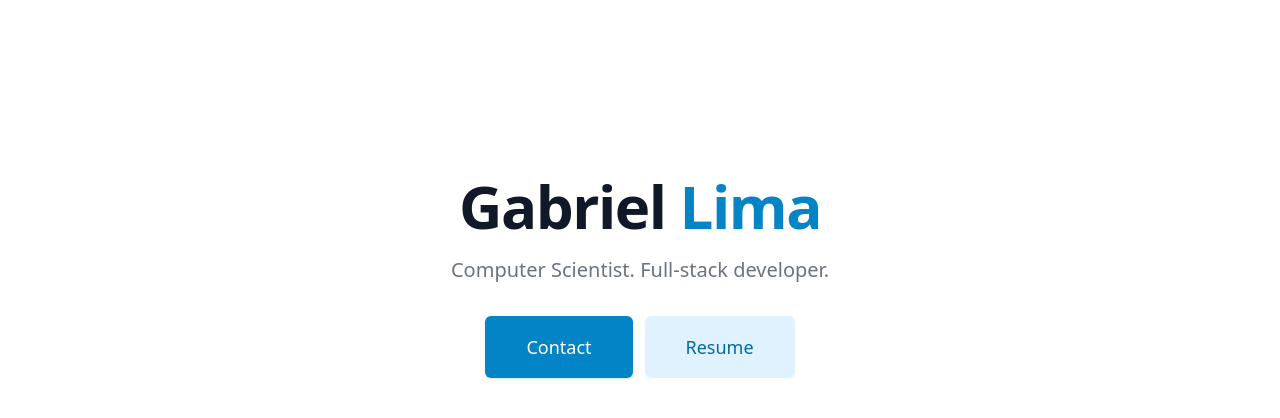
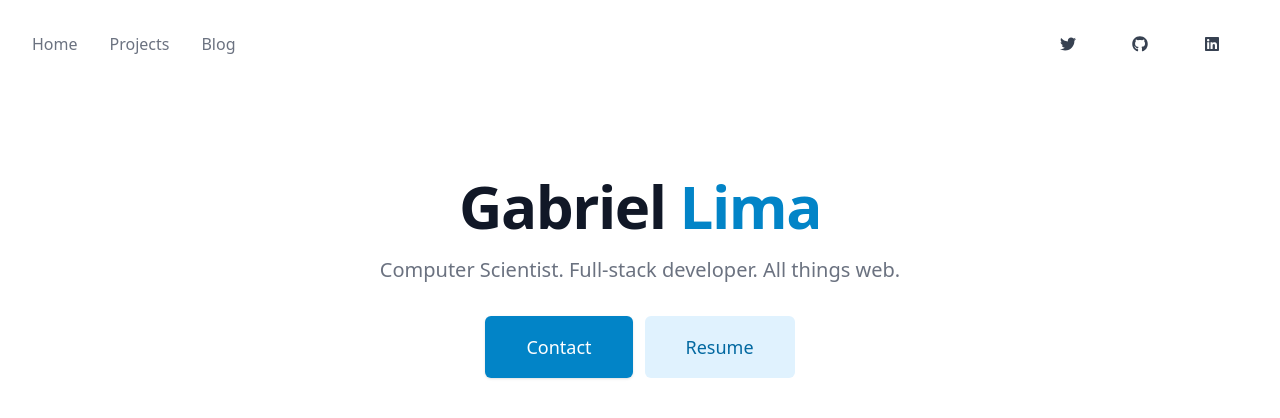
Before and after one commit to gabrielima/gabrielima.com, a Next.js app: page / in a window 1280 px wide. Shown: the top 418 px of the page. Built offline with nearby package versions, Linux system fonts and the light colour scheme.

Commit message:
header + meta + hero

```diff
--- a/src/components/Layout/Header.tsx
+++ b/src/components/Layout/Header.tsx
@@ -1,47 +1,136 @@
+import { useState } from "react";
 import { FaTwitter, FaGithub, FaLinkedin } from "react-icons/fa";
 
 const styles = {
-  nav: {
+  navWrapper: "max-w-7xl mx-auto relative pt-6 px-4 sm:px-6 lg:px-8",
+  nav: "relative flex items-center justify-between sm:h-10",
+  desktopNav: {
+    links: "hidden md:block md:pr-4 md:space-x-8",
     link: "font-medium text-gray-500 hover:text-gray-900",
-    linkMobile:
-      "block px-3 py-2 rounded-md text-base font-medium text-gray-700 hover:text-gray-900 hover:bg-gray-50",
+    socialLinks: "hidden md:flex md:pr-4 md:space-x-8 justify-around items-center",
+    socialLink: "rounded text-gray-700 hover:text-gray-900 hover:bg-gray-100 p-3",
   },
+  mobileNav: {
+    container: "absolute z-10 top-0 inset-x-0 transition transform origin-top-right md:hidden",
+    box: "rounded-lg shadow-md bg-white ring-1 ring-black ring-opacity-5 overflow-hidden",
+    close: "px-2 pt-2 flex items-center justify-between",
+    links: "px-2 pt-2 pb-3 space-y-1",
+    link: "block px-3 py-2 rounded-md text-base font-medium text-gray-700 hover:text-gray-900 hover:bg-gray-50",
+    socialLinks: "px-5 py-1 space-y-1 border-t-2 flex justify-around items-center",
+    socialLink: "rounded text-gray-700 hover:text-gray-900 hover:bg-gray-100 p-3",
+  },
+  openCloseNavButton:
+    "bg-white rounded-md p-2 inline-flex items-center justify-center text-gray-400 hover:text-gray-500 hover:bg-gray-100 focus:outline-none focus:ring-2 focus:ring-inset focus:ring-sky-500",
 };
 const navLinks: any = [
   { href: "/", label: "Home" },
   { href: "/projects", label: "Projects" },
   { href: "/blog", label: "Blog" },
 ];
-
 const social_media = [
   {
-    link: "https://twitter.com/rabeloglr",
-    name: "twitter",
+    href: "https://twitter.com/rabeloglr",
+    label: "twitter",
     icon: <FaTwitter />,
   },
-  { link: "https://github.com/gabrielima", name: "github", icon: <FaGithub /> },
+  { href: "https://github.com/gabrielima", label: "github", icon: <FaGithub /> },
   {
-    link: "https://www.linkedin.com/in/gabrielima",
-    name: "linkedin",
+    href: "https://www.linkedin.com/in/gabrielima",
+    label: "linkedin",
     icon: <FaLinkedin />,
   },
 ];
 
 const Header = () => {
+  const [navOpen, setNavOpen] = useState(false);
+
   return (
-    <div className="max-w-7xl mx-auto">
-      <div className="relative pt-6 px-4 sm:px-6 lg:px-8">
-        <nav
-          className="relative flex items-center justify-between sm:h-10 lg:justify-start"
-          aria-label="Global">
-          <div className="flex items-center flex-grow flex-shrink-0 lg:flex-grow-0">
-            <div className="flex items-center justify-between w-full md:w-auto">
-              <div className="-mr-2 flex items-center md:hidden">
+    <div className={styles.navWrapper}>
+      <nav className={styles.nav} aria-label="Global">
+        <NavHamburgerButton setNavOpen={setNavOpen} />
+        <DesktopNav />
+        <MobileNav navOpen={navOpen} setNavOpen={setNavOpen} />
+      </nav>
+    </div>
+  );
+};
+
+const DesktopNav = () => (
+  <>
+    <div className={styles.desktopNav.links}>
+      {navLinks.map((link: any, index: number) => (
+        <a href={link.href} className={styles.desktopNav.link} key={index}>
+          {link.label}
+        </a>
+      ))}
+    </div>
+    <div className={styles.desktopNav.socialLinks}>
+      {social_media.map((link: any, index: number) => (
+        <a
+          href={link.href}
+          className={styles.desktopNav.socialLink}
+          target="_blank"
+          rel="noreferrer noopener nofollow"
+          key={index}
+          aria-label={link.label}>
+          {link.icon}
+        </a>
+      ))}
+    </div>
+  </>
+);
+
+const MobileNav = ({ navOpen, setNavOpen }: any) => (
+  <div className={`${styles.mobileNav.container} ${navOpen ? "" : "hidden"}`}>
+    <div className={styles.mobileNav.box}>
+      <div className={styles.mobileNav.close}>
+        <button className={styles.openCloseNavButton} type="button" onClick={() => setNavOpen(false)}>
+          <span className="sr-only">Close main menu</span>
+          <CloseNavIcon />
+        </button>
+      </div>
+
+      <div className={styles.mobileNav.links}>
+        {navLinks.map((link: any, index: number) => (
+          <a href={link.href} className={styles.mobileNav.link} key={index}>
+            {link.label}
+          </a>
+        ))}
+      </div>
+
+      <div className={styles.mobileNav.socialLinks}>
+        {social_media.map((link: any, index: number) => (
+          <a
+            href={link.href}
+            className={styles.mobileNav.socialLink}
+            target="_blank"
+            rel="noreferrer noopener nofollow"
+            key={index}
+            aria-label={link.label}>
+            {link.icon}
+          </a>
+        ))}
+      </div>
+    </div>
+  </div>
+);
+
+const NavHamburgerButton = ({ setNavOpen }: any) => (
+  <div className="flex items-center flex-grow flex-shrink-0 md:hidden">
+    <div className="-mr-2 flex items-center">
       <button
         type="button"
-                  className="bg-white rounded-md p-2 inline-flex items-center justify-center text-gray-400 hover:text-gray-500 hover:bg-gray-100 focus:outline-none focus:ring-2 focus:ring-inset focus:ring-indigo-500"
-                  aria-expanded="false">
+        className={styles.openCloseNavButton}
+        aria-expanded="false"
+        onClick={() => setNavOpen(true)}>
         <span className="sr-only">Open main menu</span>
+        <OpenNavIcon />
+      </button>
+    </div>
+  </div>
+);
+
+const OpenNavIcon = () => (
   <svg
     className="h-6 w-6"
     xmlns="http://www.w3.org/2000/svg"
@@ -49,44 +138,11 @@ const Header = () => {
     viewBox="0 0 24 24"
     stroke="currentColor"
     aria-hidden="true">
-                    <path
-                      stroke-linecap="round"
-                      stroke-linejoin="round"
-                      stroke-width="2"
-                      d="M4 6h16M4 12h16M4 18h16"
-                    />
+    <path stroke-linecap="round" stroke-linejoin="round" stroke-width="2" d="M4 6h16M4 12h16M4 18h16" />
   </svg>
-                </button>
-              </div>
-            </div>
-          </div>
-          <DesktopNav />
-          <MobileNav />
-        </nav>
-      </div>
-    </div>
-  );
-};
-
-const DesktopNav = () => (
-  <div className="hidden md:block md:ml-10 md:pr-4 md:space-x-8">
-    {navLinks.map((link: any, index: number) => {
-      <a href={link.href} className={styles.nav.link}>
-        {link.label}
-      </a>;
-    })}
-  </div>
 );
 
-const MobileNav = () => (
-  <div className="absolute z-10 top-0 inset-x-0 p-2 transition transform origin-top-right md:hidden">
-    <div className="rounded-lg shadow-md bg-white ring-1 ring-black ring-opacity-5 overflow-hidden">
-      <div className="px-5 pt-4 flex items-center justify-between">
-        <div className="-mr-2">
-          <button
-            type="button"
-            className="bg-white rounded-md p-2 inline-flex items-center justify-center text-gray-400 hover:text-gray-500 hover:bg-gray-100 focus:outline-none focus:ring-2 focus:ring-inset focus:ring-indigo-500">
-            <span className="sr-only">Close main menu</span>
+const CloseNavIcon = () => (
   <svg
     className="h-6 w-6"
     xmlns="http://www.w3.org/2000/svg"
@@ -94,31 +150,8 @@ const MobileNav = () => (
     viewBox="0 0 24 24"
     stroke="currentColor"
     aria-hidden="true">
-              <path
-                stroke-linecap="round"
-                stroke-linejoin="round"
-                stroke-width="2"
-                d="M6 18L18 6M6 6l12 12"
-              />
+    <path stroke-linecap="round" stroke-linejoin="round" stroke-width="2" d="M6 18L18 6M6 6l12 12" />
   </svg>
-          </button>
-        </div>
-      </div>
-      <div className="px-2 pt-2 pb-3 space-y-1">
-        {navLinks.map((link: any, index: number) => {
-          <a href={link.href} className={styles.nav.linkMobile}>
-            {link.label}
-          </a>;
-        })}
-      </div>
-      <a
-        href="#"
-        className="block w-full px-5 py-3 text-center font-medium text-indigo-600 bg-gray-50 hover:bg-gray-100">
-        {" "}
-        Log in{" "}
-      </a>
-    </div>
-  </div>
 );
 
 export default Header;
--- a/src/pages/index.tsx
+++ b/src/pages/index.tsx
@@ -2,6 +2,7 @@ import type { NextPage } from "next";
 import Meta from "../components/Meta";
 
 const styles = {
+  hero: "max-w-7xl mx-auto bg-white lg:w-full pb-8 sm:pb-16 md:pb-20 lg:pb-28 xl:pb-32 mt-10 px-4 sm:mt-12 sm:px-6 md:mt-16 lg:mt-20 lg:px-8 xl:mt-28",
   title: "text-4xl tracking-tight font-extrabold text-gray-900 sm:text-5xl md:text-6xl",
   subtitle: "mt-3 text-base text-gray-500 sm:mt-5 sm:text-lg sm:max-w-xl mx-auto md:mt-5 md:text-xl",
   button:
@@ -16,15 +17,13 @@ const Home: NextPage = () => {
     <>
       <Meta />
 
-      <div className="max-w-7xl mx-auto">
-        <div className="relative z-10 pb-8 bg-white sm:pb-16 md:pb-20 lg:w-full lg:pb-28 xl:pb-32">
-          <main className="mt-10 mx-auto max-w-7xl px-4 sm:mt-12 sm:px-6 md:mt-16 lg:mt-20 lg:px-8 xl:mt-28">
+      <section id="hero" className={styles.hero}>
         <div className="text-center">
           <h1 className={styles.title}>
             <span>Gabriel</span> <span className="text-sky-600">Lima</span>
           </h1>
 
-              <p className={styles.subtitle}>Computer Scientist. Full-stack developer.</p>
+          <p className={styles.subtitle}>Computer Scientist. Full-stack developer. All things web.</p>
 
           <div className={styles.buttonGroup}>
             <div className="rounded-md shadow">
@@ -39,9 +38,7 @@ const Home: NextPage = () => {
             </div>
           </div>
         </div>
-          </main>
-        </div>
-      </div>
+      </section>
     </>
   );
 };
```
Lines whose indentation alone changed are shown as unchanged.
